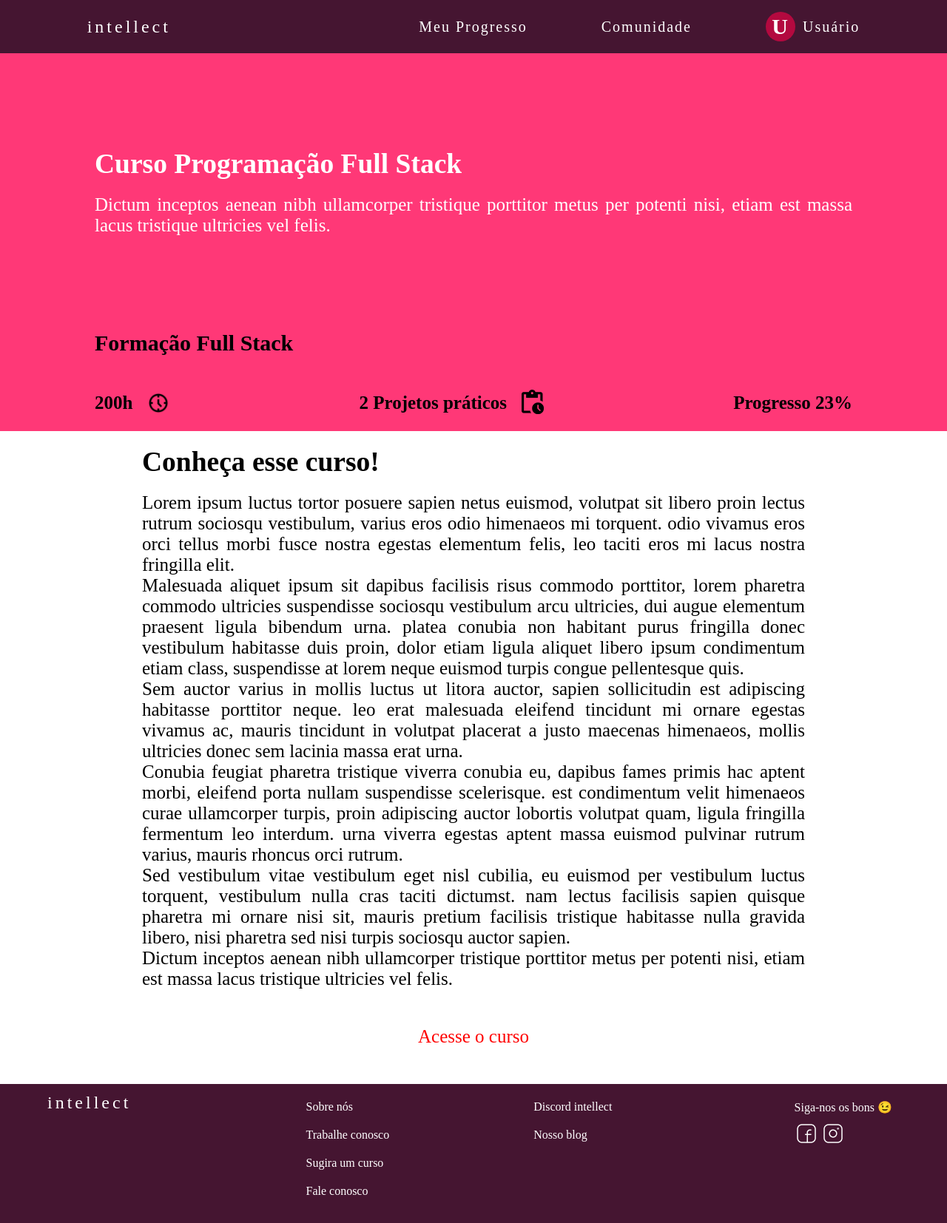
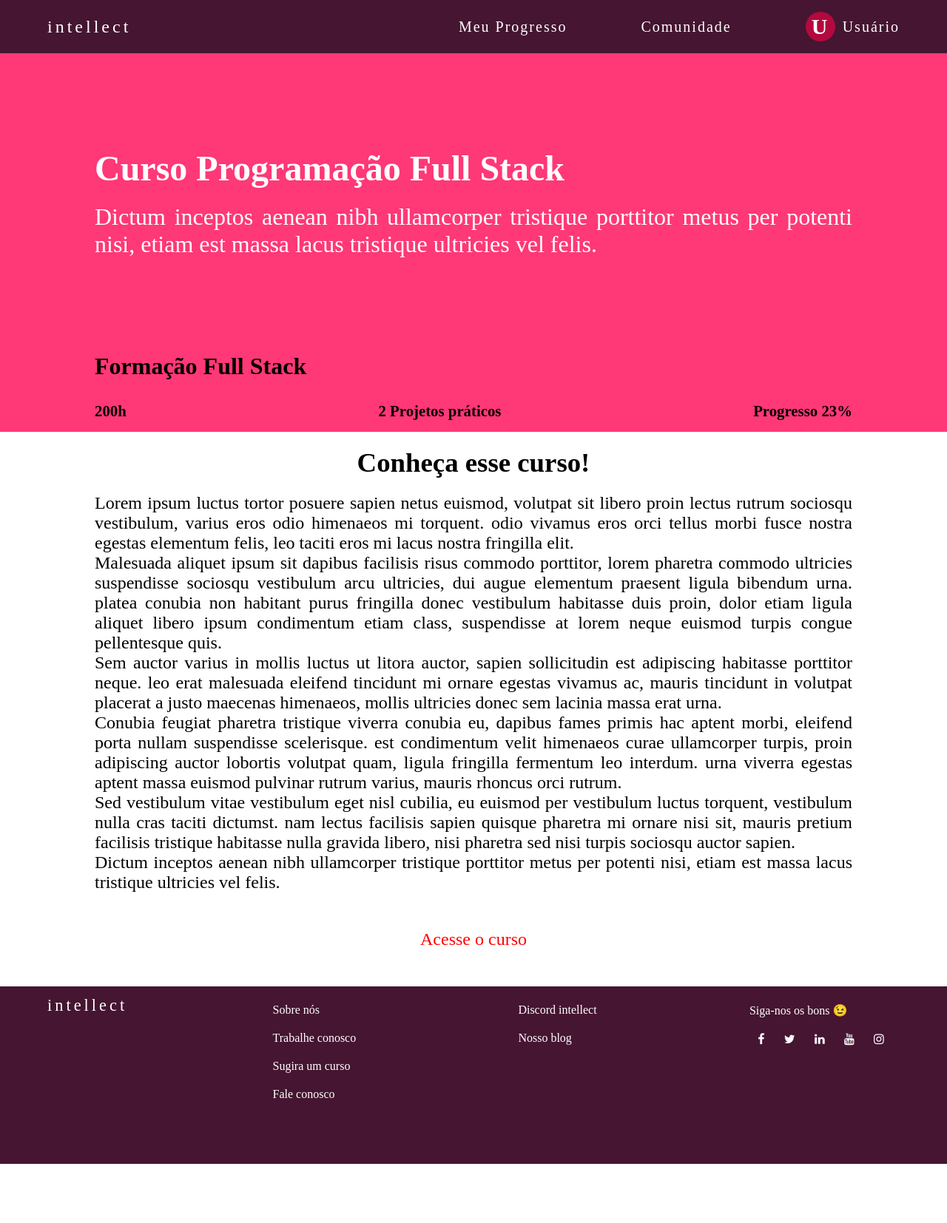
Before and after one commit to rro13/Projeto-Tera, a plain HTML site: page pagina-formacao/curso-fullstack.html in a window 1280 px wide. Shown: the whole page at 74% size. After the commit the page ends 1574 px from the top, so only its background shows below. Drawn offline with Linux system fonts and the light colour scheme.

Commit message:
adiciondo css geral, footer e navbar editado

```diff
--- /dev/null
+++ b/pagina-formacao/css_geral.css
@@ -0,0 +1,177 @@
+@import url("https://cdnjs.cloudflare.com/ajax/libs/font-awesome/4.7.0/css/font-awesome.min.css");
+
+:root {
+    --color1: #A5BEFA;
+    --color2: #B3093F;
+    --color3: #451531;
+    --color4: #64B7CC;
+    --color5: #FF3877;
+}
+
+* {
+    padding: 0;
+    margin: 0;
+    box-sizing: border-box;
+}
+
+.logo {
+    font-size: 24px;
+    letter-spacing: 4px;
+}
+
+.nav-bar {
+    display: flex;
+    justify-content: space-between;
+    align-items: center;
+    background-color: var(--color3);
+    height: 9vh;
+    font-size: 20px;
+    padding: 0 5%;
+}
+
+.nav-list {
+    list-style: none;
+    display: flex;
+    align-items: center;
+}
+
+.nav-list li {
+    letter-spacing: 2px;
+    margin-left: 100px;
+}
+
+.icone-user {
+    display: flex;
+    align-content: center;
+    background-color: var(--color2);
+    width: 40px;
+    height: 40px;
+    border-radius: 50%;
+    justify-content: space-around;
+}
+
+.texto-icone {
+    display: flex;
+    align-items: center;
+    font-weight: bold;
+    font-size: 150%;
+}
+
+.nav-list .user {
+    margin-left: 10px;
+}
+
+.mobile-menu {
+    display: none;
+    cursor: pointer;
+}
+
+.mobile-menu div {
+    width: 32px;
+    height: 2px;
+    background-color: #FFF;
+    margin: 8px;
+}
+
+/* responsividade do nav bar para mobile ainda não está finalizado */
+@media (max-width: 999px) {
+    body {
+        overflow-x: hidden;
+    }
+    .nav-list {
+        position: absolute;
+        top: 9vh;
+        right: 0;
+        width: 50vw;
+        height: 100vh;
+        background-color: var(--color3);
+        flex-direction: column;
+        align-items: center;
+        justify-content: space-around;
+        z-index: 10;
+        transform: translateX(100%);
+    }
+    .nav-list li {
+        margin-left: 0;
+    }
+    .mobile-menu {
+        display: block;
+    }
+    .nav-list.active {
+        transform: translateX(0)
+    }
+}
+
+
+.roda-pe {
+    color: #FFFFFF;
+    width: 100%;
+    background-color: var(--color3);
+    height: 30vh;
+    display: flex;
+    justify-content: space-between;
+    align-items: flex-start;
+    font-size: 1rem;
+}
+
+.logo-footer {
+    font-size: 1.4rem;
+    letter-spacing: 4px;
+    display: flex;
+    margin: 1% 0 0 5%;
+}
+
+.sobre-plataforma {
+    list-style: none;
+    display: flex;
+    flex-direction: column;
+    margin: 1%;
+}
+
+.sobre-plataforma li {
+    padding: 10px;
+}
+
+.sobre-plataforma a {
+    text-decoration: none;
+    color: #FFFFFF;
+}
+
+.comunidade {
+    list-style: none;
+    display: flex;
+    flex-direction: column;
+    margin: 1%;
+}
+
+.comunidade li {
+    padding: 10px;
+}
+
+.comunidade a {
+    text-decoration: none;
+    color: #FFFFFF;
+}
+
+.redes-sociais {
+    margin: 1% 5% 0 0;
+    padding: 10px;
+}
+
+.siga-nos {
+    margin-bottom: 10px;
+}
+
+.redes-sociais li {
+    list-style: none;
+    display: inline-block;
+    flex-direction: row;
+}
+
+.fa {
+    padding: 0.7rem;
+    text-align: center;
+    text-decoration: none;
+    justify-content: space-around;
+    color: white;
+  }
--- a/pagina-formacao/curso-fullstack.html
+++ b/pagina-formacao/curso-fullstack.html
@@ -4,7 +4,8 @@
     <meta charset="UTF-8">
     <meta http-equiv="X-UA-Compatible" content="IE=edge">
     <meta name="viewport" content="width=device-width, initial-scale=1.0">
-    <link rel="stylesheet" href="style.css">
+    <link rel="stylesheet" href="/pagina-formacao/css_geral.css">
+    <link rel="stylesheet" href="/pagina-formacao/style.css">
     <title>Curso Full Stack</title>
 </head>
 <body>
@@ -67,7 +68,7 @@
             Conheça esse curso!
         </h2>
         <article>
-            <p>
+                <p>
                 Lorem ipsum luctus tortor posuere sapien netus euismod, volutpat sit libero proin lectus rutrum sociosqu vestibulum, varius eros odio himenaeos mi torquent.
                 odio vivamus eros orci tellus morbi fusce nostra egestas elementum felis, leo taciti eros mi lacus nostra fringilla elit.
                 </p>
@@ -110,8 +111,11 @@
         </ul>
             <ul class="redes-sociais">
                 <div class="siga-nos">Siga-nos os bons &#128521;</div>
-               <li><a href="#"><img src="imagens/facebook.png" alt="facebook"></a></li>
-               <li><a href="#"><img src="imagens/instagram.png" alt="instagram"></a></li>
+                <li><a href="#" class="fa fa-facebook"></a></li>
+                <li><a href="#" class="fa fa-twitter"></a></li>
+                <li><a href="#" class="fa fa-linkedin"></a></li>
+                <li><a href="#" class="fa fa-youtube"></a></li>
+                <li><a href="#" class="fa fa-instagram"></a></li>
             </ul>
     </footer>
     <script src="app.js"></script>
--- a/pagina-formacao/style.css
+++ b/pagina-formacao/style.css
@@ -1,112 +1,12 @@
-:root {
-    --color1: #A5BEFA;
-    --color2: #B3093F;
-    --color3: #451531;
-    --color4: #64B7CC;
-    --color5: #FF3877;
-}
-
-* {
-    padding: 0;
-    margin: 0;
-}
-
 header a {
     color: #FFF;
     text-decoration: none;
 }
 
-.logo {
-    font-size: 24px;
-    letter-spacing: 4px;
-}
-
-.nav-bar {
-    display: flex;
-    justify-content: space-around;
-    align-items: center;
-    background-color: var(--color3);
-    height: 9vh;
-    font-size: 20px;
-}
-
-.nav-list {
-    list-style: none;
-    display: flex;
-    align-items: center;
-}
-
-.nav-list li {
-    letter-spacing: 2px;
-    margin-left: 100px;
-}
-
-.icone-user {
-    display: flex;
-    align-content: center;
-    background-color: var(--color2);
-    width: 40px;
-    height: 40px;
-    border-radius: 50%;
-    justify-content: space-around;
-}
-
-.texto-icone {
-    display: flex;
-    align-items: center;
-    font-weight: bold;
-    font-size: 150%;
-}
-
-.nav-list .user {
-    margin-left: 10px;
-}
-
-.mobile-menu {
-    display: none;
-    cursor: pointer;
-}
-
-.mobile-menu div {
-    width: 32px;
-    height: 2px;
-    background-color: #FFF;
-    margin: 8px;
-}
-
-/* responsividade do nav bar para mobile ainda não está finalizado */
-@media (max-width: 999px) {
-    body {
-        overflow-x: hidden;
-    }
-    .nav-list {
-        position: absolute;
-        top: 9vh;
-        right: 0;
-        width: 50vw;
-        height: 100vh;
-        background-color: var(--color3);
-        flex-direction: column;
-        align-items: center;
-        justify-content: space-around;
-        z-index: 10;
-        transform: translateX(100%);
-    }
-    .nav-list li {
-        margin-left: 0;
-    }
-    .mobile-menu {
-        display: block;
-    }
-    .nav-list.active {
-        transform: translateX(0)
-    }
-}
-
 /* Pagina cursos */
 
 .titulo-main {
-    font-size: 35px;
+    font-size: 2.5rem;
     padding: 3%;
 }
 
@@ -115,7 +15,7 @@ header a {
     position: relative;
     left: 50%;
     transform: translateX(-50%);
-    font-size: 1em;
+    font-size: 1rem;
 }
 
 .cards-cursos {
@@ -129,6 +29,11 @@ header a {
     .cards-cursos {
     grid-template-columns: repeat(2, 1fr);
     grid-auto-rows: minmax(200px, auto);
+    }
+    .curso p {
+        text-align: justify;
+        margin: 0 20px 10px;
+        hyphens: auto;
     }
 }
 
@@ -166,7 +71,7 @@ header a {
 }
 
 .apresentacao-curso {
-    font-size: 25px;
+    font-size: 2rem;
     text-align: left;
     padding: 10%;
     text-align: justify;
@@ -176,10 +81,11 @@ header a {
 
 .apresentacao-curso p {
     margin-top: 20px;
+    font-size: 2rem;
 }
 
 .dados-curso h3 {
-    font-size: 30px;
+    font-size: 2rem;
     padding-left: 10%;
     margin-bottom: 2%;
 }
@@ -190,7 +96,8 @@ header a {
     align-items: center;
     padding: 0 10%;
     font-weight: bold;
-    font-size: 25px;
+    font-size: 1.3rem;
+    padding-bottom: 1%;
 }
 
 .container-dados-curso .carga-horaria {
@@ -204,22 +111,25 @@ header a {
 }
 
 .icones-formacao {
-    padding: 20px;
+    padding: 1rem;
     width: 30px;
 }
 
 .descricao-curso {
-    width: 70%;
     text-align: justify;
-    position: relative;
-    transform: translateX(-50%);
-    left: 50%;
-    font-size: 25px;
-    margin-bottom: 20px;
+    font-size: 1.5rem;
+    text-align: center;
+}
+
+.descricao-curso article {
+    display: inline-block;
+    width: 80%;
+    text-align: justify;
 }
 
 .descricao-curso h2 {
-    margin: 20px 0 20px
+    margin: 20px 0 20px;
+    font-size: 2.3rem;
 }
 
 .acesse-curso {
@@ -229,67 +139,3 @@ header a {
     text-decoration: none;
     color: red;
 }
-
-.roda-pe {
-    color: #FFFFFF;
-    width: 100%;
-    background-color: var(--color3);
-    height: 30vh;
-    display: flex;
-    justify-content: space-between;
-    align-items: flex-start;
-}
-
-.logo-footer {
-    font-size: 24px;
-    letter-spacing: 4px;
-    display: flex;
-    margin: 1% 5%;
-}
-
-.sobre-plataforma {
-    list-style: none;
-    display: flex;
-    flex-direction: column;
-    margin: 1%;
-}
-
-.sobre-plataforma li {
-    padding: 10px;
-}
-
-.sobre-plataforma a {
-    text-decoration: none;
-    color: #FFFFFF;
-}
-
-.comunidade {
-    list-style: none;
-    display: flex;
-    flex-direction: column;
-    margin: 1%;
-}
-
-.comunidade li {
-    padding: 10px;
-}
-
-.comunidade a {
-    text-decoration: none;
-    color: #FFFFFF;
-}
-
-.redes-sociais {
-    margin: 1% 5%;
-    padding: 10px;
-}
-
-.siga-nos {
-    margin-bottom: 10px;
-}
-
-.redes-sociais li {
-    list-style: none;
-    display: flex;
-    display: inline;
-}
--- a/pagina-inicial/STYLE/style.css
+++ b/pagina-inicial/STYLE/style.css
@@ -18,7 +18,6 @@
 
 body{
     background-color: var(--color2);
-    font-family: var(--ff);
 }
 .page{
     min-width: 37.5rem;
@@ -39,31 +38,6 @@ a span{
     color:black;
 }
 
-.nav-bar {
-    display: flex;
-    justify-content: space-around;
-    align-items: center;
-    background-color: var(--color3);
-    height: 9vh;
-    font-size: 5px;
-}
-
-.logo {
-    font-size: 24px;
-    letter-spacing: 4px;
-}
-
-.nav-list {
-    list-style: none;
-    display: flex;
-    align-items: center;
-}
-
-.nav-list li {
-    letter-spacing: 2px;
-    margin-left: 20px;
-}
-
 .navFormations{
     border-top: solid 2px;
     border-bottom: solid 2px;
@@ -72,6 +46,7 @@ a span{
     gap: 1.4rem;
     margin-bottom: 0.9rem;
     justify-content: space-around;
+    text-transform: uppercase;
 }
 
 .apresentation {
@@ -155,6 +130,7 @@ iframe{
 #myForm{
     margin-top: 3.0rem;
     margin-bottom: 3.0rem;
+    font-size: 1.5rem;
 }
 
 #myForm fieldset {
@@ -183,6 +159,7 @@ iframe{
     display: flex;
     justify-content: space-between;
     align-items: flex-start;
+    font-size: 100%;
 }
 
 .logo-footer {
@@ -231,9 +208,11 @@ iframe{
 
 .siga-nos {
     margin-bottom: 10px;
+    font-size: 1.8rem;
 }
 
 .redes-sociais li {
+    font-size: 200%;
     list-style: none;
     display: flex;
     display: inline;
```
Also changed, not shown: pagina-formacao/cursos.html (+9 -5 lines), pagina-inicial/index.html (+10 -6 lines).
